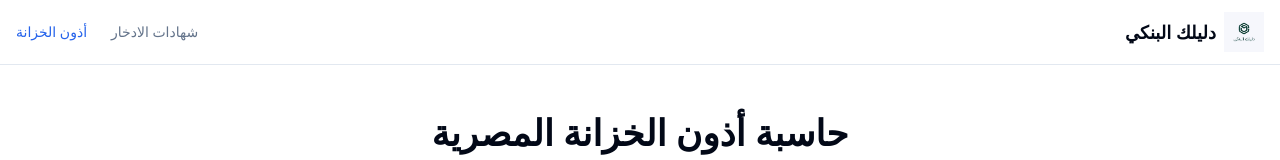
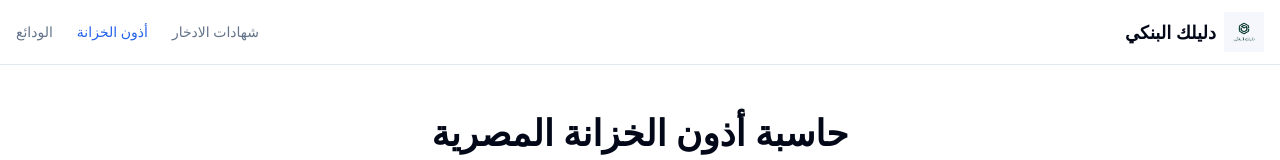
Before and after one commit to dsaad12344321-svg/banks.1.2, a Next.js app: page /treasury-bills in a window 1280 px wide. Shown: the top 160 px of the page. Built offline with nearby package versions, Linux system fonts and the light colour scheme.

Commit message:
Update header-client.tsx

```diff
--- a/src/components/header-client.tsx
+++ b/src/components/header-client.tsx
@@ -9,6 +9,7 @@ import { useState } from "react";
 const navItems = [
   { name: "شهادات الادخار", href: "/" },
   { name: "أذون الخزانة", href: "/treasury-bills" },
+  { name: "الودائع", href: "/deposits" }
 ];
 
 export default function HeaderClient() {
```
